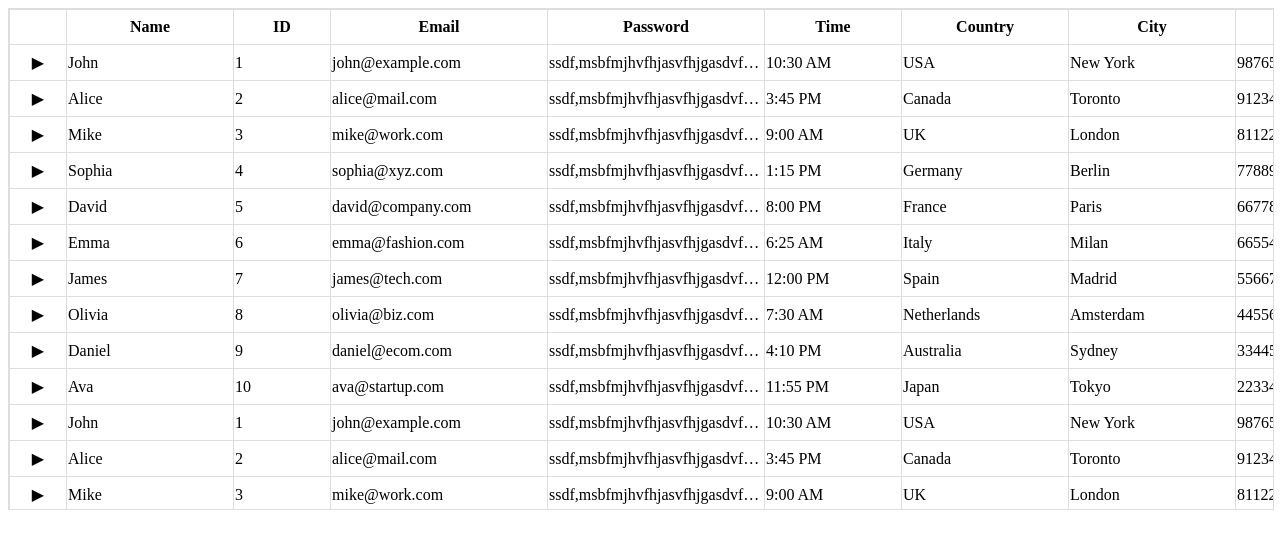
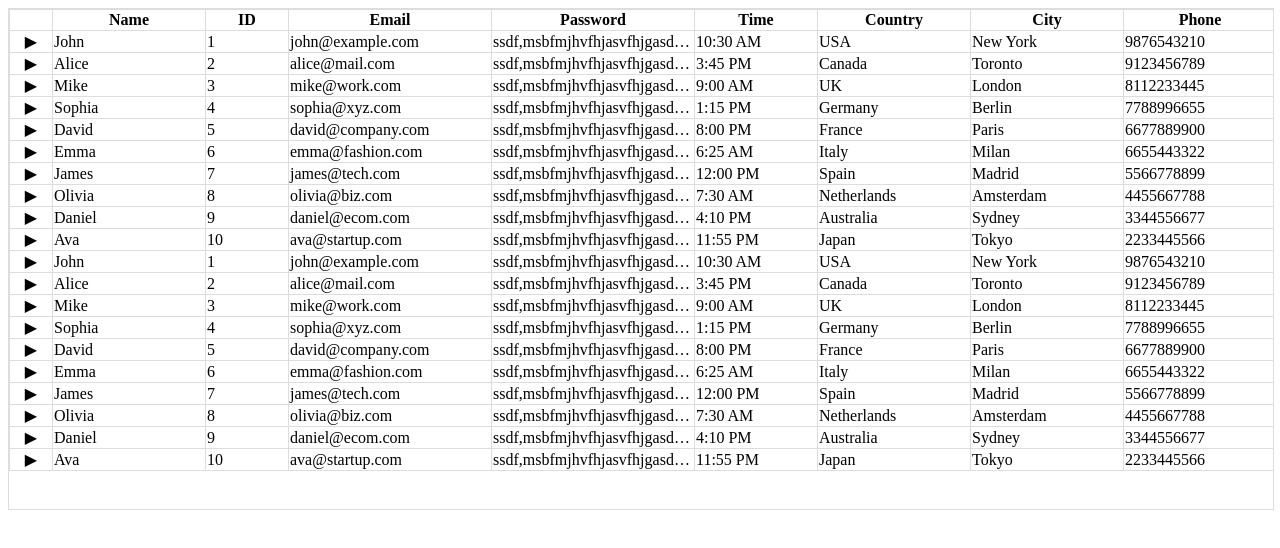
Before and after one commit to viren1603/prime-gride, a React (Vite) app in the folder my-react-app/: page / in a window 1280 px wide. Shown: the top 548 px of the page. Built offline with nearby package versions, Linux system fonts and the light colour scheme.

Commit message:
Expanded done

```diff
--- a/my-react-app/src/App.tsx
+++ b/my-react-app/src/App.tsx
@@ -7,7 +7,8 @@ function App() {
 
 
   const dataSource = [
-    { id: 1, name: "John", email: "john@example.com", passWord: "ssdf,msbfmjhvfhjasvfhjgasdvfhasgvfhajsgdabc123", time: "10:30 AM", country: "USA", city: "New York", phone: "9876543210", status: "active", role: "admin", age: "34", gender: "male", zipCode: "10001", address: "123 Main St", company: "TechCorp", department: "IT", salary: "80000", experience: "10 years", language: "English", skills: "React, Node.js", education: "Bachelor's Degree", hobby: "Gaming", favoriteColor: "Blue", food: "Pizza" },
+    { id: 1, name: "John", email: "john@example.com", passWord: "ssdf,msbfmjhvfhjasvfhjgasdvfhasgvfhajsgdabc123", time: "10:30 AM", country: "USA", city: "New York", phone: "9876543210", status: "active", role: "admin", age: "34", gender: "male", zipCode: "10001", address: "123 Main St", company: "TechCorp", department: "IT", salary: "80000", experience: "10 years", language: "English", skills: "React, Node.js", education: "Bachelor's Degree", hobby: "Gaming", favoriteColor: "Blue", food: "Pizza" , diamondList : [{ id: 1, name: "John", email: "john@example.com", passWord: "ssdf,msbfmjhvfhjasvfhjgasdvfhasgvfhajsgdabc123", time: "10:30 AM", country: "USA", city: "New York", phone: "9876543210", status: "active", role: "admin", age: "34", gender: "male", zipCode: "10001", address: "123 Main St", company: "TechCorp", department: "IT", salary: "80000", experience: "10 years", language: "English", skills: "React, Node.js", education: "Bachelor's Degree", hobby: "Gaming", favoriteColor: "Blue", food: "Pizza" , description: "idkasjn" },
+      { id: 2, name: "Alice", email: "alice@mail.com", passWord: "ssdf,msbfmjhvfhjasvfhjgasdvfhasgvfhajsgdxyz789", time: "3:45 PM", country: "Canada", city: "Toronto", phone: "9123456789", status: "inactive", role: "user", age: "28", gender: "female", zipCode: "M4B 1B3", address: "45 Queen St", company: "BizGroup", department: "HR", salary: "60000", experience: "5 years", language: "French", skills: "Python, Django", education: "Master's Degree", hobby: "Reading", favoriteColor: "Green", food: "Sushi" },] },
     { id: 2, name: "Alice", email: "alice@mail.com", passWord: "ssdf,msbfmjhvfhjasvfhjgasdvfhasgvfhajsgdxyz789", time: "3:45 PM", country: "Canada", city: "Toronto", phone: "9123456789", status: "inactive", role: "user", age: "28", gender: "female", zipCode: "M4B 1B3", address: "45 Queen St", company: "BizGroup", department: "HR", salary: "60000", experience: "5 years", language: "French", skills: "Python, Django", education: "Master's Degree", hobby: "Reading", favoriteColor: "Green", food: "Sushi" },
     { id: 3, name: "Mike", email: "mike@work.com", passWord: "ssdf,msbfmjhvfhjasvfhjgasdvfhasgvfhajsgdqwerty", time: "9:00 AM", country: "UK", city: "London", phone: "8112233445", status: "active", role: "manager", age: "40", gender: "male", zipCode: "E1 6AN", address: "789 Oxford St", company: "Finance Inc.", department: "Finance", salary: "95000", experience: "15 years", language: "English", skills: "Excel, SQL", education: "PhD", hobby: "Traveling", favoriteColor: "Red", food: "Pasta" },
     { id: 4, name: "Sophia", email: "sophia@xyz.com", passWord: "ssdf,msbfmjhvfhjasvfhjgasdvfhasgvfhajsgdmypwd", time: "1:15 PM", country: "Germany", city: "Berlin", phone: "7788996655", status: "active", role: "admin", age: "29", gender: "female", zipCode: "10115", address: "88 Berlin St", company: "SoftTech", department: "Development", salary: "75000", experience: "7 years", language: "German", skills: "Java, Spring Boot", education: "Bachelor's Degree", hobby: "Cooking", favoriteColor: "Purple", food: "Tacos" },
@@ -72,7 +73,13 @@ function App() {
         rowKey="id"
         expandedRowKeys={expandedKeys}
         onExpand={handleExpand}
-        expandedRowRender={(record) => <p>{record.description}</p>}
+        expandedRowRender={(record) =>
+          <CustomGrid
+          data={record?.diamondList}
+          columns={columns}
+          rowKey="id"
+        />
+        }
       />
     </div>
   );
--- a/my-react-app/src/components/PrimeGrid/CustomGrid.tsx
+++ b/my-react-app/src/components/PrimeGrid/CustomGrid.tsx
@@ -25,7 +25,7 @@ const CustomGrid: React.FC<CustomGridProps> = ({
   onExpand,
   expandedRowRender,
 }) => {
-  const handleRowClick = (record: any) => {
+  const handleExpandClick = (record: any) => {
     const isExpanded = expandedRowKeys.includes(record[rowKey]);
     onExpand?.(!isExpanded, record);
   };
@@ -50,24 +50,27 @@ const CustomGrid: React.FC<CustomGridProps> = ({
         {/* Table Head */}
         <thead style={{ position: "sticky", top: 0, background: "white", zIndex: 2 }}>
           <tr>
+            {expandedRowRender && (
               <th
               style={{
+                position: "sticky",
+                left: 0,
+                zIndex: 3,
                 width: "40px",
                 minWidth: "40px",
                 maxWidth: "40px",
                 border: "1px solid #ddd",
-                padding: "8px",
+                // padding: "8px",
                 background: "white",
               }}
-            >
-              {/* Expand/Collapse Header */}
-            </th>
+              />
+            )}
             {columns.map((col) => (
               <th
                 key={col.key || col.dataIndex}
                 style={{
                   border: "1px solid #ddd",
-                  padding: "8px",
+                  // padding: "8px",
                   width: col.width ? `${col.width}px` : "100px",
                   minWidth: col.width ? `${col.width}px` : "100px",
                   maxWidth: col.width ? `${col.width}px` : "100px",
@@ -87,17 +90,23 @@ const CustomGrid: React.FC<CustomGridProps> = ({
         <tbody>
           {data.map((row, rowIndex) => (
             <React.Fragment key={row[rowKey]}>
-              <tr onClick={() => handleRowClick(row)} style={{ cursor: "pointer" }}>
+              <tr>
+                {expandedRowRender && (
                   <td
+                    onClick={() => handleExpandClick(row)}
                     style={{
+                      position: "sticky",
+                      left: 0,
+                      zIndex: 2,
                       textAlign: "center",
                       border: "1px solid #ddd",
-                    padding: "8px",
+                      // padding: "8px",
                       background: "white",
                     }}
                   >
                     {expandedRowKeys.includes(row[rowKey]) ? "▼" : "▶"}
                   </td>
+                )}
                 {columns.map((col) => (
                   <td
                     key={col.key || col.dataIndex}
@@ -119,7 +128,7 @@ const CustomGrid: React.FC<CustomGridProps> = ({
               </tr>
               {expandedRowRender && expandedRowKeys.includes(row[rowKey]) && (
                 <tr>
-                  <td colSpan={columns.length + 1} style={{ border: "1px solid #ddd", padding: "8px" }}>
+                  <td colSpan={columns.length + 1} style={{ border: "1px solid #ddd" }}>
                     {expandedRowRender(row)}
                   </td>
                 </tr>
```
Also changed, not shown: 1 other file (tests, documents, lock files or other folders). Lines whose indentation alone changed are shown as unchanged.
